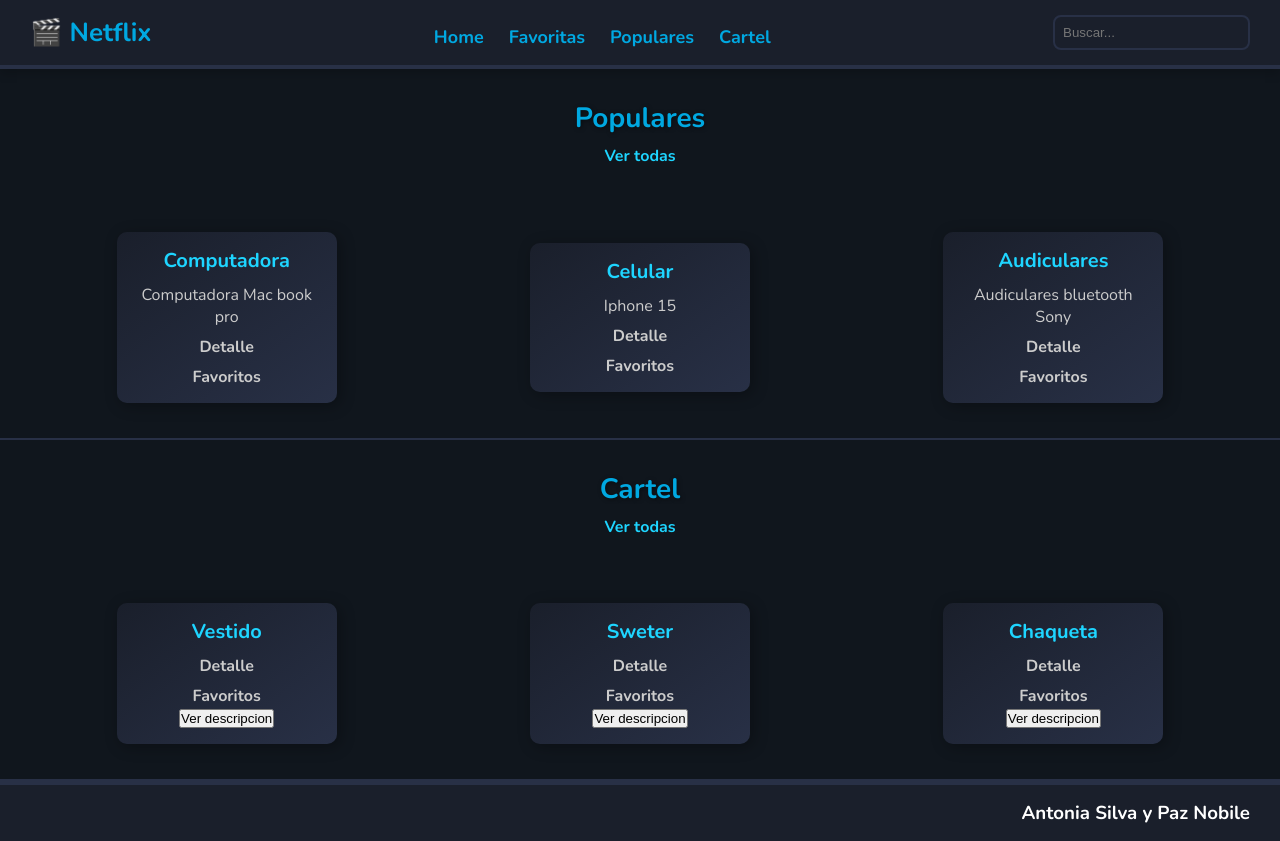
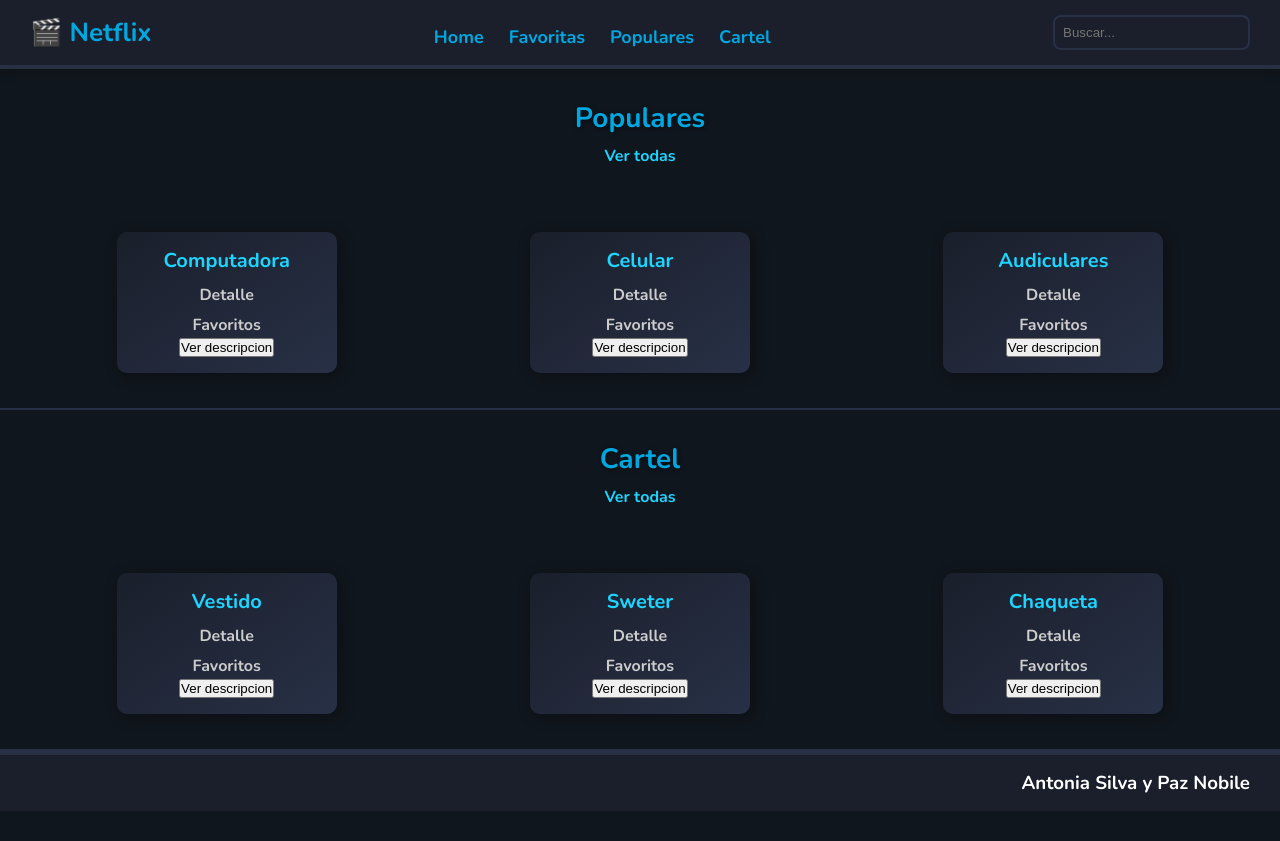
Before and after one commit to antoniassilva/ProyectoIntegrador3, a React (Create React App) app in the folder proyecto/: page / in a window 1280 px wide. After the commit the page ends 811 px from the top, so only its background shows below. Built offline with nearby package versions, Linux system fonts and the light colour scheme.

Commit message:
ver mas y footer

```diff
--- a/proyecto/src/components/SectionDestacada/Destacada.js
+++ b/proyecto/src/components/SectionDestacada/Destacada.js
@@ -1,21 +1,52 @@
-import React from 'react'
+import React, {Component}from 'react'
 import {Link} from 'react-router-dom'
 
-function Destacada(props) {
-    return (
-    <article className="elementos letraPrincipal">
-    <h3>{props.data.title}</h3>
-    <p>{props.data.text}</p>
-    <Link className="enlace" to={`/detalle/${props.data.id}`}>
-                    <p>{props.data.detalle}</p>
+class Destacada extends Component{
+  constructor (props){
+    super(props)
+    this.state={
+      data: props.data,
+      mostrarContenido: false
+    }
+
+  }
+
+  ocultar(){
+    this.setState({
+      mostrarContenido: !this.state.mostrarContenido
+    })
+  }
+
+  render(){
+
+    return(
+      <article className="elementos letraPrincipal">
+    <h3>{this.state.data.title}</h3>
+    {
+      this.state.mostrarContenido=== true?
+      <>
+        <p>{this.state.data.text}</p>
+      </>
+      :
+      ''
+
+    }
+
+    <Link className="enlace" to={`/detalle/${this.state.data.id}`}>
+                    <p>{this.state.data.detalle}</p>
     </Link>
+
     <Link className="enlace" to={`/favoritas`}>
-    <p>{props.data.fav}</p>
+    <p>{this.state.data.fav}</p>
     </Link>
+
+    <button onClick= {()=> this.ocultar()}> Ver descripcion  </button>
 
     </article>
 
     )
+  }
 }
 
+
 export default Destacada
```
